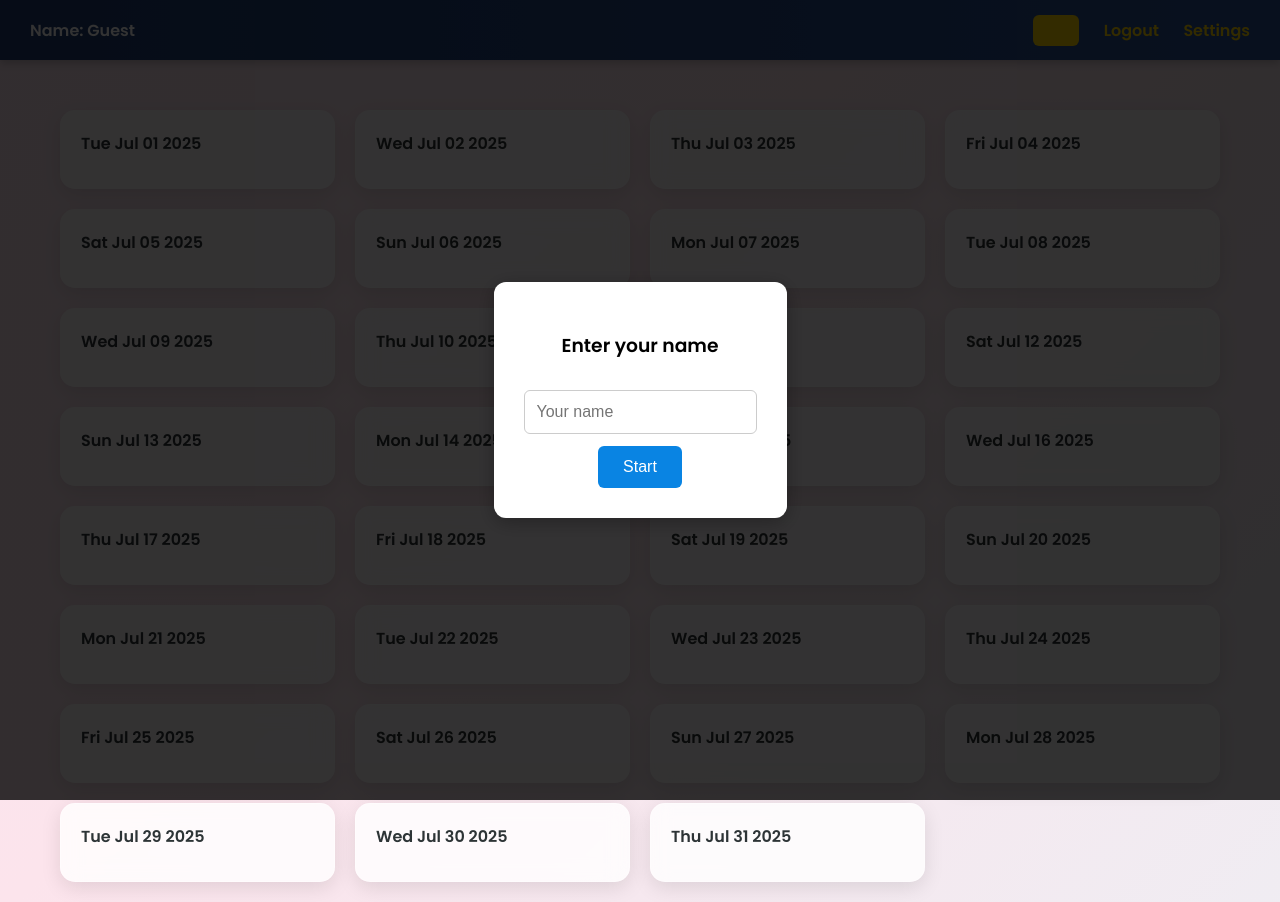
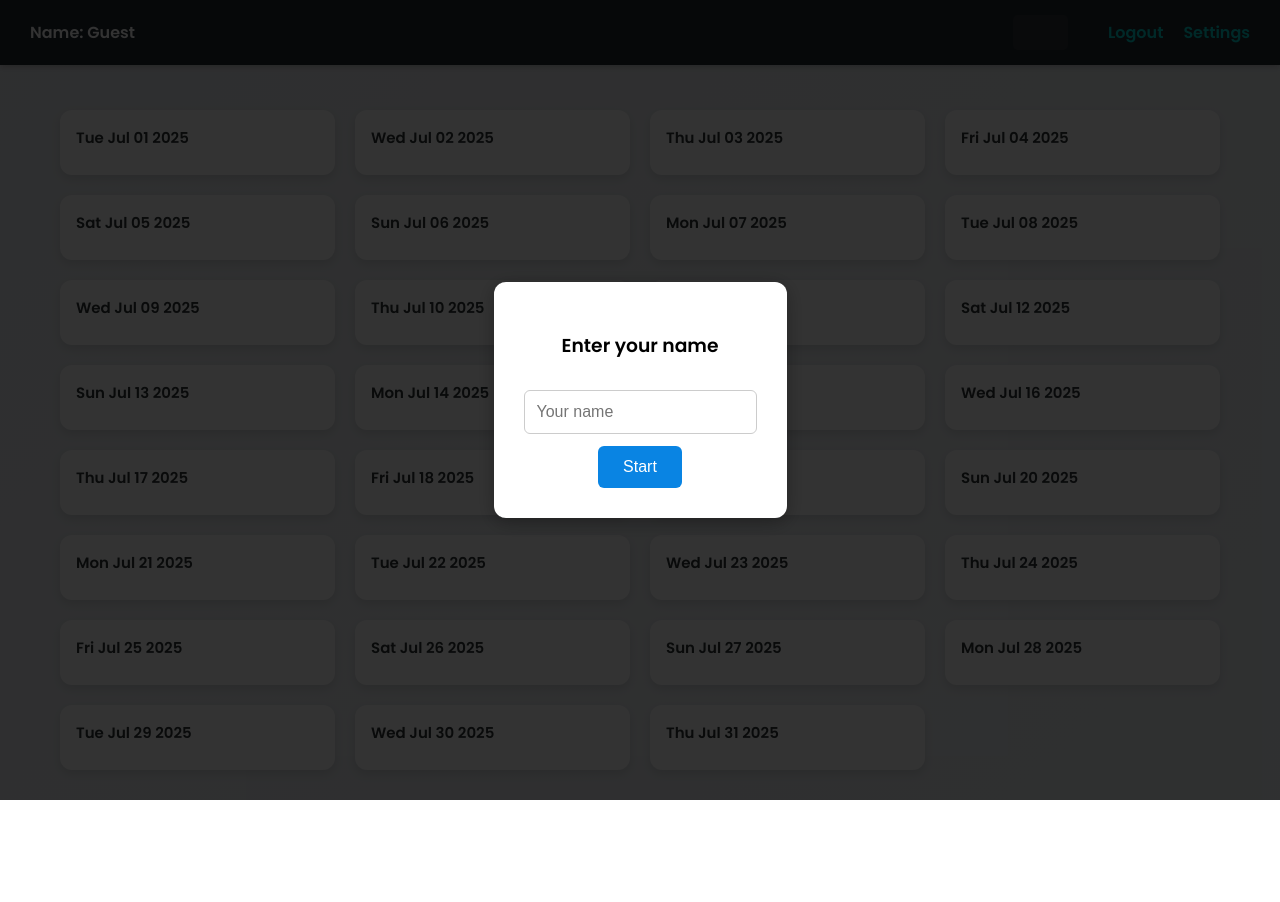
Before and after one commit to VoxSurveys/VoxSurveys, a plain HTML site: page index.html in a window 1280 px wide. After the commit the page ends 800 px from the top, so only its background shows below. Drawn offline with Linux system fonts and the light colour scheme.

Commit message:
Update index.html

```diff
--- a/index.html
+++ b/index.html
@@ -14,7 +14,7 @@
       font-family: 'Poppins', sans-serif;
       margin: 0;
       padding: 0;
-      background: linear-gradient(-45deg, #e0f7fa, #fce4ec, #f3e5f5, #e8f5e9);
+      background: linear-gradient(-45deg, #f0f4f8, #e9ecef, #dee2e6, #f8f9fa);
       background-size: 400% 400%;
       animation: gradientShift 15s ease infinite;
     }
@@ -30,58 +30,70 @@
       top: 0;
       left: 0;
       right: 0;
-      height: 60px;
-      background: linear-gradient(90deg, #1e3c72, #2a5298);
+      height: 65px;
+      background-color: #1e272e;
       color: white;
       display: flex;
       justify-content: space-between;
       align-items: center;
       padding: 0 30px;
-      box-shadow: 0 3px 8px rgba(0, 0, 0, 0.2);
+      box-shadow: 0 2px 6px rgba(0,0,0,0.2);
       z-index: 1000;
     }
 
+    .topbar div,
     .topbar a {
-      color: #ffd700;
+      display: flex;
+      align-items: center;
+    }
+
+    .topbar a {
+      color: #00cec9;
       text-decoration: none;
       margin-left: 20px;
-      font-weight: bold;
-      transition: color 0.3s ease;
+      font-weight: 600;
     }
 
-    .topbar a:hover {
+    .balance-section {
+      position: relative;
+      display: flex;
+      justify-content: center;
+      align-items: center;
+    }
+
+    .balance-display {
+      background-color: #2d3436;
+      color: transparent;
+      border-radius: 5px;
+      padding: 6px 12px;
+      font-weight: bold;
+      font-size: 15px;
+      position: relative;
+      margin: 0 20px;
+    }
+
+    .balance-display:hover {
       color: #ffffff;
     }
 
-    .balance-hover {
-      position: relative;
-      display: inline-block;
-    }
-
-    .balance-hover .hidden-balance {
-      color: transparent;
-      background-color: #ffd700;
-      border-radius: 6px;
-      padding: 4px 8px;
-    }
-
-    .balance-hover .hover-text {
+    .balance-tooltip {
       visibility: hidden;
-      background-color: #2d3436;
+      background-color: #222;
       color: #fff;
       text-align: center;
       padding: 6px 10px;
       border-radius: 6px;
       position: absolute;
-      z-index: 1;
-      bottom: 125%;
-      left: 0;
+      top: 110%;
+      left: 50%;
+      transform: translateX(-50%);
       opacity: 0;
       transition: opacity 0.3s;
+      font-size: 13px;
       white-space: nowrap;
     }
 
-    .balance-hover:hover .hover-text {
+    .balance-section:hover .balance-tooltip {
       visibility: visible;
       opacity: 1;
     }
@@ -101,67 +113,58 @@
     }
 
     .day-card {
-      background: rgba(255, 255, 255, 0.8);
-      border-radius: 15px;
-      box-shadow: 0 6px 20px rgba(0,0,0,0.1);
-      padding: 20px;
-      transition: transform 0.3s ease, background 0.3s ease;
-      backdrop-filter: blur(10px);
-      border: 1px solid rgba(255, 255, 255, 0.3);
+      background: white;
+      border-radius: 12px;
+      box-shadow: 0 4px 10px rgba(0,0,0,0.1);
+      padding: 16px;
+      transition: transform 0.2s ease;
       cursor: pointer;
     }
 
     .day-card:hover {
-      transform: scale(1.03);
-      background: rgba(255, 255, 255, 0.95);
+      transform: scale(1.02);
     }
 
     .date-title {
-      font-weight: 600;
-      font-size: 16px;
+      font-weight: bold;
+      font-size: 15px;
       color: #2d3436;
-      margin-bottom: 12px;
+      margin-bottom: 10px;
     }
 
     .survey-links {
       display: none;
-      margin-top: 12px;
+      margin-top: 10px;
     }
 
     .link-btn {
       display: flex;
       justify-content: space-between;
       align-items: center;
-      background-color: #f1f2f6;
-      padding: 10px 12px;
-      margin: 6px 0;
+      background-color: #ecf0f1;
+      padding: 8px 10px;
+      margin: 5px 0;
       border-radius: 6px;
       font-size: 14px;
-      transition: background 0.3s ease;
-    }
-
-    .link-btn:hover {
-      background-color: #dfe6e9;
     }
 
     .link-btn.completed {
-      background-color: #c8e6c9;
+      background-color: #a0e8a0;
       text-decoration: line-through;
     }
 
     .link-btn button {
-      background: linear-gradient(135deg, #74b9ff, #0984e3);
+      background-color: #0984e3;
       color: white;
       border: none;
-      padding: 6px 14px;
-      border-radius: 5px;
+      padding: 5px 10px;
+      border-radius: 4px;
       cursor: pointer;
       font-size: 13px;
-      transition: background 0.3s ease;
     }
 
     .link-btn button:disabled {
-      background-color: #b2bec3;
+      background-color: #636e72;
       cursor: default;
     }
 
@@ -211,9 +214,9 @@
   <!-- Top Bar -->
   <div class="topbar">
     <div><strong id="usernameDisplay">Name: Guest</strong></div>
-    <div class="balance-hover">
-      <span class="hidden-balance">₹•••</span>
-      <span class="hover-text">End of the month balance will be shown!</span>
+    <div class="balance-section">
+      <div class="balance-display">₹•••</div>
+      <div class="balance-tooltip">End of the month balance will be shown!</div>
       <a onclick="logout()">Logout</a>
       <a href="#">Settings</a>
     </div>
@@ -237,7 +240,7 @@
   <script>
     const calendarGrid = document.getElementById("calendarGrid");
     const year = new Date().getFullYear();
-    const month = 6; // July (0-based)
+    const month = 6; // July (0-indexed)
     const daysInMonth = new Date(year, month + 1, 0).getDate();
     const completedKey = `completed-surveys-${year}-${month}`;
     let userName = localStorage.getItem("username");
```
